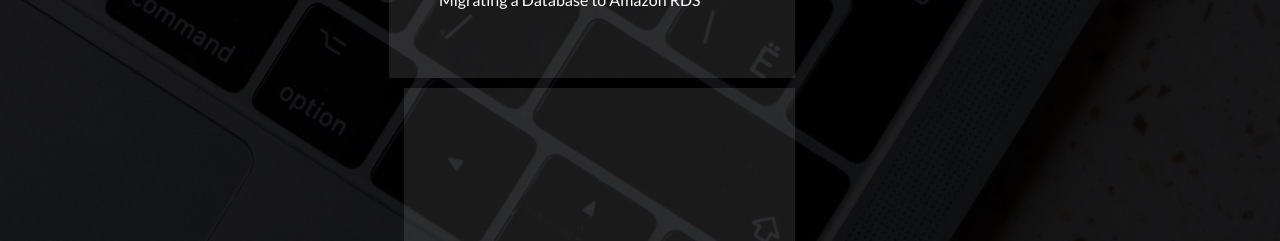
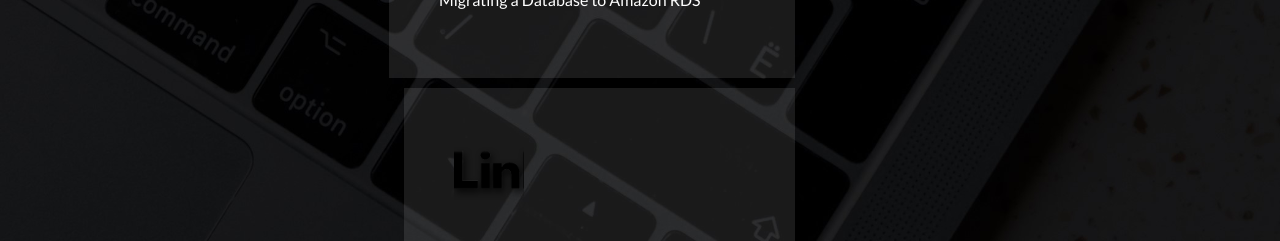
Before and after one commit to Kiruti01/Kirutiportfolio, a plain HTML site: page index.html in a window 1280 px wide. Shown: the part 3100-3341 px from the top of the page. Drawn offline with Linux system fonts and the light colour scheme; some packages are replaced by stand-ins of ours; a script that the page names is missing.

Commit message:
Update templatemo-style.css

```diff
--- a/assets/css/templatemo-style.css
+++ b/assets/css/templatemo-style.css
@@ -490,6 +490,10 @@ button:hover {
     background-image: url(../images/Application\ Migration\ Service.png);
 }
 
+.service-item .f-fourth-service-icon {
+    background-image: url(../images/linkedIn_PNG10.png);
+}
+
 .service-item:hover .third-service-icon {
     background-image: url(../images/third-main-icon.png);
 }
```
